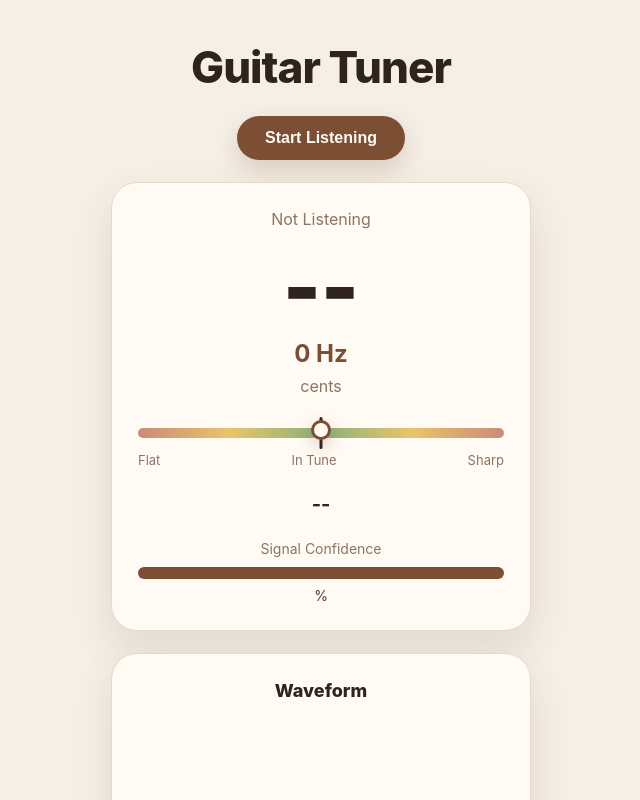
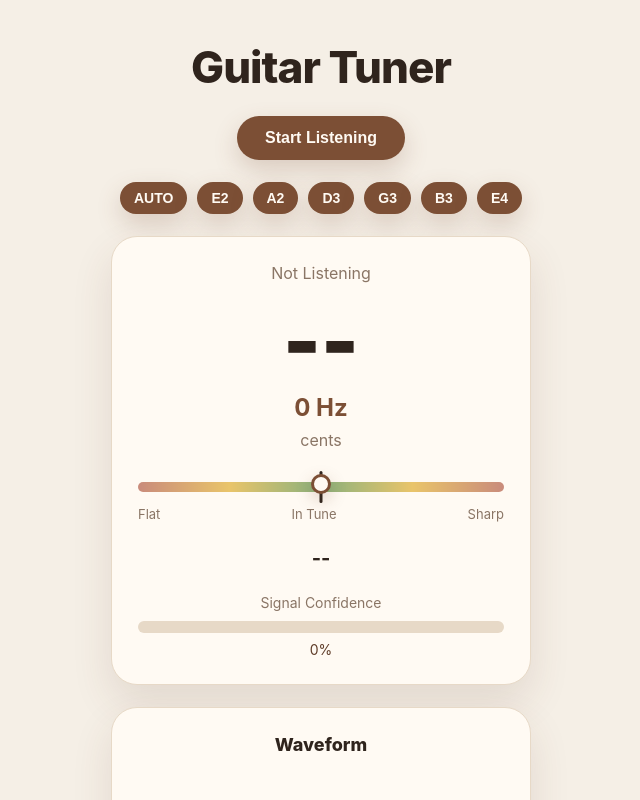
Before and after one commit to vaibhavrikhy/guitar-tuner, a React (Vite) app: page / in a window 1280 px wide. Shown: the top 800 px of the page, without its empty margins (319-959 px from the left). Built offline with nearby package versions, Linux system fonts and the light colour scheme.

Commit message:
select string

```diff
--- a/src/App.css
+++ b/src/App.css
@@ -190,3 +190,15 @@ button:hover {
     font-size: 14px;
     color: #5f3c28;
 }
+
+.string-selector {
+    display: flex;
+    flex-wrap: wrap;
+    gap: 10px;
+    justify-content: left;
+}
+
+.string-selector button {
+    padding: 8px 14px;
+    font-size: 14px;
+}
--- a/src/App.jsx
+++ b/src/App.jsx
@@ -9,6 +9,7 @@ import useTuner from "./hooks/useTuner";
 function App() {
   const {
     message,
+    confidence,
     frequency,
     note,
     status,
@@ -17,6 +18,8 @@ function App() {
     startListening,
     stopListening,
     analyser,
+    selectedString,
+    setSelectedString,
   } = useTuner();
 
   const needlePosition = Math.min(Math.max(cents + 50, 0), 100);
@@ -29,12 +32,36 @@ function App() {
         {isListening ? "Stop Listening" : "Start Listening"}
       </button>
 
+      <div className="string-selector">
+  <button
+    onClick={() =>
+      setSelectedString("AUTO")
+    }
+  >
+    AUTO
+  </button>
+
+  {["E2", "A2", "D3", "G3", "B3", "E4"].map(
+    (string) => (
+      <button
+        key={string}
+        onClick={() =>
+          setSelectedString(string)
+        }
+      >
+        {string}
+      </button>
+    )
+  )}
+</div>
+
       <TunerCard
         message={message}
         note={note}
         frequency={frequency}
         status={status}
         needlePosition={needlePosition}
+        confidence={confidence}
       />
 
       <div className="visualizer-section \n">
--- a/src/hooks/useTuner.js
+++ b/src/hooks/useTuner.js
@@ -18,6 +18,7 @@ function useTuner() {
     const [isListening, setIsListening] = useState(false);
     const [analyser, setAnalyser] = useState(null);
     const [confidence, setConfidence] = useState(0);
+    const [selectString, setSelectedString] = useState("AUTO");
 
     const frequencyHistory = useRef([]);
     const animationFrameRef = useRef(null);
@@ -98,10 +99,18 @@ function useTuner() {
 
                     setFrequency(smoothedFrequency);
 
-                    const closestString = {
-                        note: detectedPitch.note,
-                        frequency: detectedPitch.targetFrequency,
-                    };
+                    let closestString;
+
+                    if (selectedString === "AUTO") {
+                        closestString = {
+                            note: detectedPitch.note,
+                            frequency: detectedPitch.targetFrequency,
+                        };
+                    } else {
+                        closestString = guitarStrings.find(
+                            (string) => string.note === selectedString
+                        );
+                    }
 
                     const centsDifference = getCentsDifference(
                         smoothedFrequency,
@@ -164,6 +173,11 @@ function useTuner() {
         stopListening,
         analyser,
         confidence,
+        selectString,
+        setSelectedString
+
+
+
     };
 }
 
```
